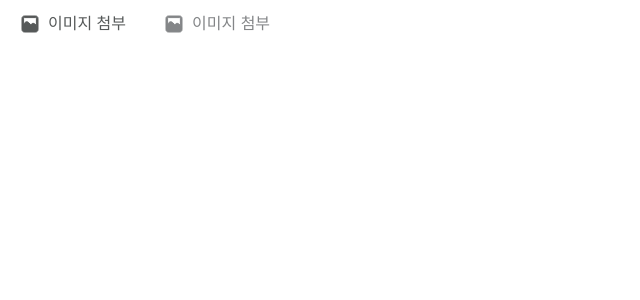
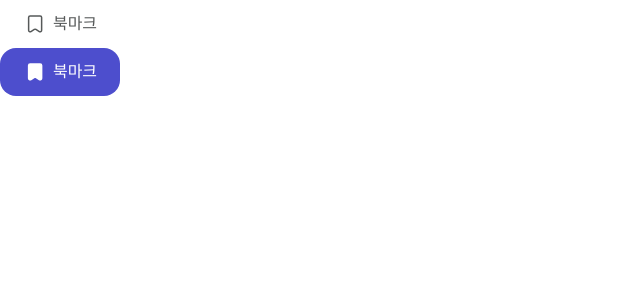
Before and after one commit to imddoy/35-APPJAM-WEB-DARUDA, a React (Vite) app: page / in a window 1280 px wide. Shown: the top 300 px of the page, without its empty margins (0-640 px from the left). Built offline with nearby package versions, Linux system fonts and the light colour scheme; a web font is replaced by a local one.

Commit message:
Fix/#27: 폰트 적용 오류 해결

```diff
--- a/src/App.tsx
+++ b/src/App.tsx
@@ -3,7 +3,7 @@
 // }
 
 // export default App;
-import BookmarkBtn from './components/common/communityBtn/cmting/Cmting';
+import BookmarkBtn from './components/common/communityBtn/bookMark/BookMark';
 
 const App = () => {
   return (
--- a/src/components/common/communityBtn/bookMark/BookMark.styled.ts
+++ b/src/components/common/communityBtn/bookMark/BookMark.styled.ts
@@ -1,14 +1,15 @@
 import styled from '@emotion/styled';
 
 export const BookmarkContainer = styled.div<{ isActive: boolean }>`
-  display: inline-flex;
+  display: flex;
   gap: 0.6rem;
   align-items: center;
   justify-content: center;
+  width: 12rem;
   padding: 1rem 1.8rem;
 
   color: ${({ theme, isActive }) => (isActive ? theme.colors.white1 : theme.colors.gray1)};
-  font: ${({ theme }) => theme.fonts.body_16_m};
+  ${({ theme }) => theme.fonts.body_16_m};
 
   background-color: ${({ theme, isActive }) => (isActive ? theme.colors.iris1 : theme.colors.white1)};
   cursor: pointer;
--- a/src/components/common/communityBtn/cmting/Cmtimg.styled.ts
+++ b/src/components/common/communityBtn/cmting/Cmtimg.styled.ts
@@ -8,7 +8,7 @@ export const CmtimgContainer = styled.div<{ isActive: boolean }>`
   padding: 1rem 1.8rem;
 
   color: ${({ theme, isActive }) => (isActive ? theme.colors.gray2 : theme.colors.gray1)};
-  font: ${({ theme }) => theme.fonts.body_16_m};
+  ${({ theme }) => theme.fonts.body_16_m};
 
   background-color: ${({ theme, isActive }) => (isActive ? theme.colors.white1 : theme.colors.white1)};
   cursor: pointer;
--- a/src/components/common/communityBtn/comment/Comment.styled.ts
+++ b/src/components/common/communityBtn/comment/Comment.styled.ts
@@ -8,7 +8,7 @@ export const CommentContainer = styled.div`
   padding: 1rem 1.8rem;
 
   color: ${({ theme }) => theme.colors.gray1};
-  font: ${({ theme }) => theme.fonts.body_16_m};
+  ${({ theme }) => theme.fonts.body_16_m};
 
   background-color: ${({ theme }) => theme.colors.white1};
   cursor: pointer;
--- a/src/components/common/communityBtn/share/Share.styled.tsx
+++ b/src/components/common/communityBtn/share/Share.styled.tsx
@@ -8,7 +8,7 @@ export const ShareContainer = styled.div`
   padding: 1rem 1.8rem;
 
   color: ${({ theme }) => theme.colors.gray1};
-  font: ${({ theme }) => theme.fonts.body_16_m};
+  ${({ theme }) => theme.fonts.body_16_m};
 
   background-color: ${({ theme }) => theme.colors.white1};
   cursor: pointer;
--- a/src/components/common/communityBtn/upload/Upload.styled.ts
+++ b/src/components/common/communityBtn/upload/Upload.styled.ts
@@ -11,7 +11,7 @@ export const UploadBtnContainer = styled.button<UploadBtnProps>`
   padding: 0.8rem 3.2rem 0.8rem 2rem;
 
   color: ${({ variant, theme }) => (variant === 'default' ? theme.colors.white1 : theme.colors.white1)};
-  font: ${({ theme }) => theme.fonts.body_20_b};
+  ${({ theme }) => theme.fonts.body_20_b};
 
   background-color: ${({ variant, theme }) => (variant === 'default' ? theme.colors.gray2 : theme.colors.iris1)};
   cursor: pointer;
--- a/src/components/common/communityBtn/writeContent/WriteContent.styled.ts
+++ b/src/components/common/communityBtn/writeContent/WriteContent.styled.ts
@@ -11,7 +11,7 @@ export const WriteContentBtnContainer = styled.button<WriteContentBtnProps>`
   padding: 1.6rem 3rem;
 
   color: ${({ theme }) => theme.colors.white1};
-  font: ${({ theme }) => theme.fonts.body_20_b};
+  ${({ theme }) => theme.fonts.body_20_b};
 
   background-color: ${({ theme }) => theme.colors.iris1};
   box-shadow: 0 0 12px 0 ${({ theme }) => theme.colors.shadow1};
```
